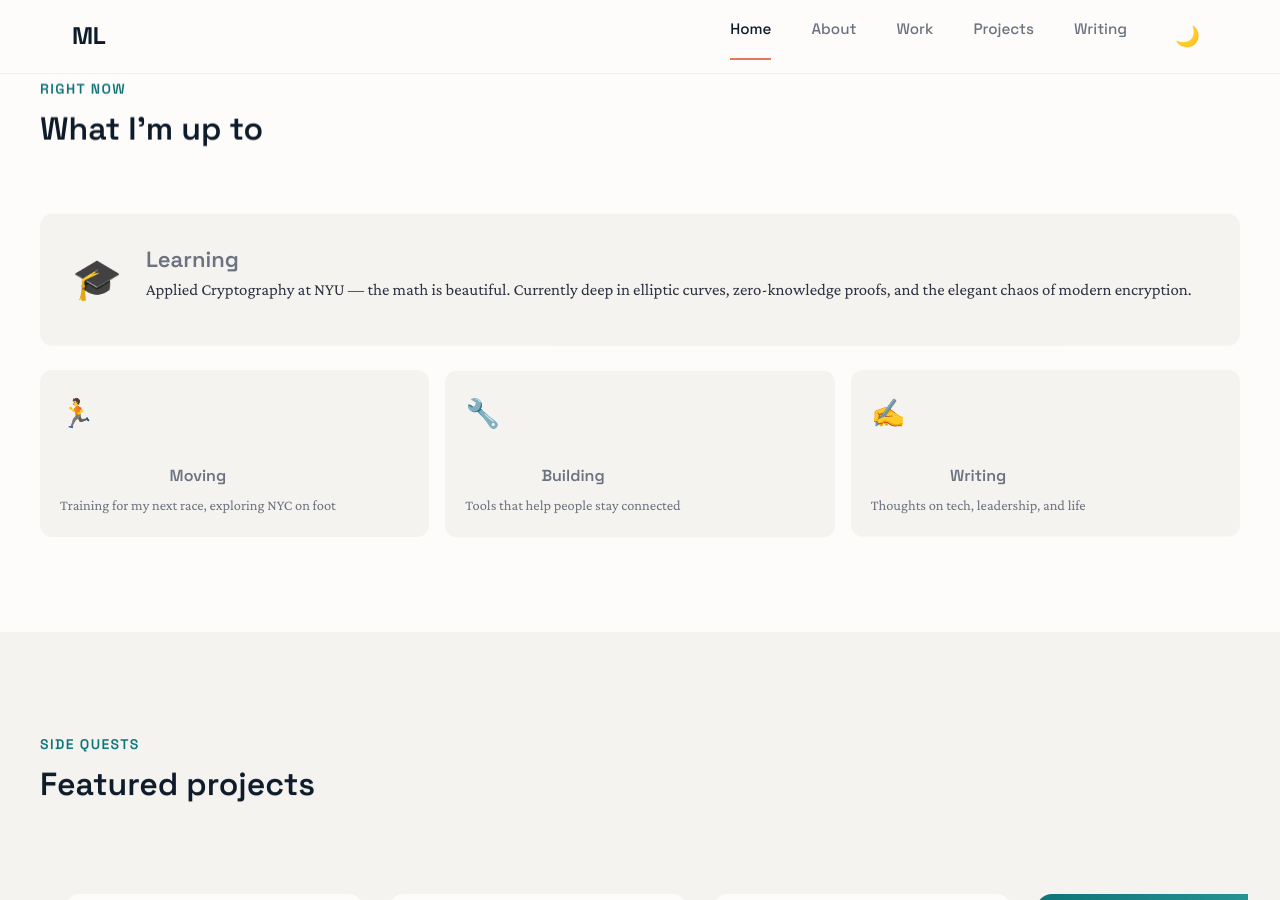
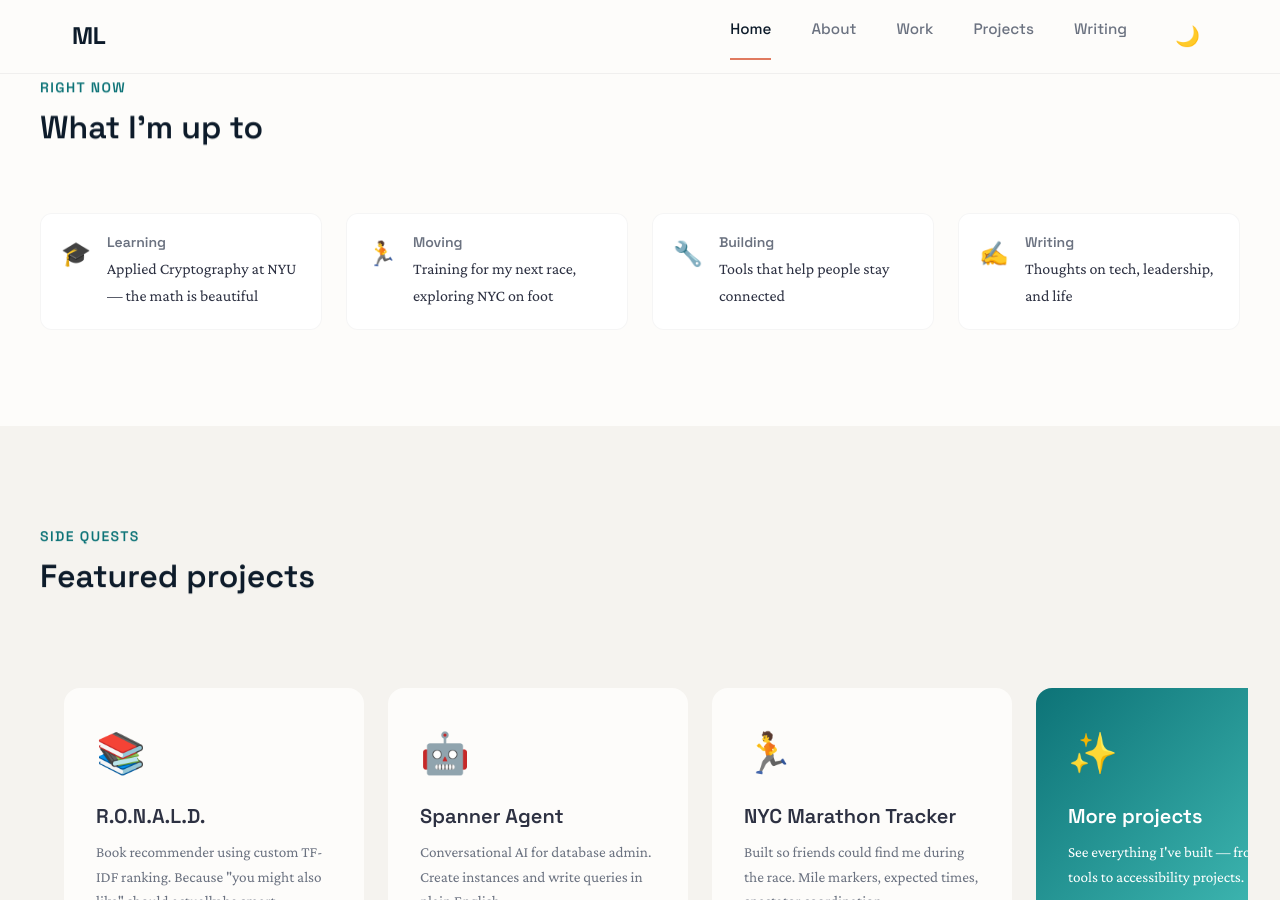
Before and after one commit to Masha-L/masha-l.github.io, a Jekyll site: the page built from index.html, in a window 1280 px wide and 900 px high, scrolled down 1660 px. Built offline with Jekyll 4.4.1, drawn with Linux system fonts in a browser that asks for light colours.

Commit message:
Revert What I'm up to back to simple grid

```diff
--- a/index.html
+++ b/index.html
@@ -57,35 +57,33 @@ title: Home
       <p class="section-label">right now</p>
       <h2 class="section-title">What I'm up to</h2>
     </div>
-    <div class="now-featured">
-      <div class="now-item now-item-large">
+    <div class="now-grid stagger">
+      <div class="now-item">
         <span class="now-icon">🎓</span>
         <div class="now-content">
           <h4>Learning</h4>
-          <p>Applied Cryptography at NYU — the math is beautiful. Currently deep in elliptic curves, zero-knowledge proofs, and the elegant chaos of modern encryption.</p>
+          <p>Applied Cryptography at NYU — the math is beautiful</p>
         </div>
       </div>
-      <div class="now-row">
-        <div class="now-item now-item-compact">
+      <div class="now-item">
         <span class="now-icon">🏃</span>
         <div class="now-content">
           <h4>Moving</h4>
           <p>Training for my next race, exploring NYC on foot</p>
         </div>
       </div>
-        <div class="now-item now-item-compact">
+      <div class="now-item">
         <span class="now-icon">🔧</span>
         <div class="now-content">
           <h4>Building</h4>
           <p>Tools that help people stay connected</p>
         </div>
       </div>
-        <div class="now-item now-item-compact">
+      <div class="now-item">
         <span class="now-icon">✍️</span>
         <div class="now-content">
           <h4>Writing</h4>
           <p>Thoughts on tech, leadership, and life</p>
-          </div>
         </div>
       </div>
     </div>
```
Lines whose indentation alone changed are shown as unchanged.
